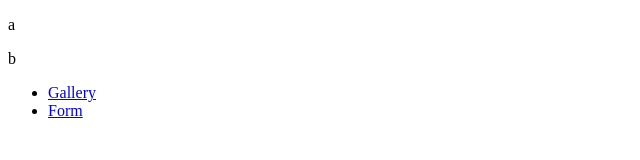
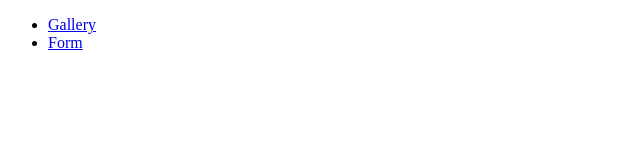
Before and after one commit to olya-shymanska/goit-js-hw-09, a plain HTML site: page index.html in a window 1280 px wide. Shown: the whole page, without its empty margins (0-640 px from the left). Drawn offline with Linux system fonts and the light colour scheme.

Commit message:
Deploying to gh-pages from @ olya-shymanska/goit-js-hw-09@f3aaf64932cb6003043c1ffb2fb77f930e024a00 🚀

```diff
--- a/index.html
+++ b/index.html
@@ -7,8 +7,6 @@
     <title>Vanilla App Template</title>
   </head>
   <body>
-    <p>a</p>
-    <p>b</p>
     <ul>
       <li><a href="./1-gallery.html">Gallery</a></li>
       <li><a href="./2-form.html">Form</a></li>
```
